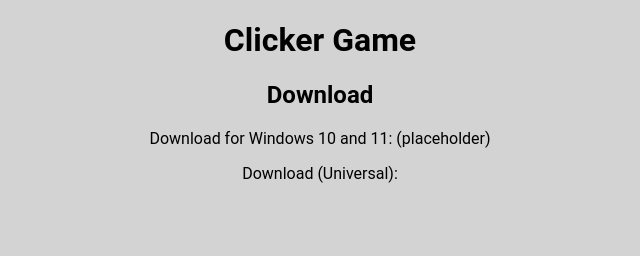
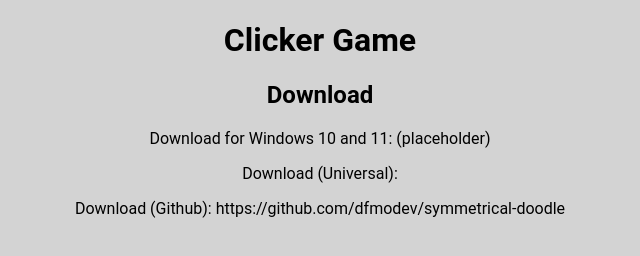
Before and after one commit to fallenjava/clicker-game, a plain HTML site: page download.html in a window 1280 px wide. Shown: the whole page, without its empty margins (320-960 px from the left). Drawn offline with Linux system fonts and the light colour scheme.

Commit message:
funny pun lol

```diff
--- a/download.html
+++ b/download.html
@@ -12,5 +12,6 @@
 
 	<p> Download for Windows 10 and 11: (placeholder) </p>
 	<p> Download (Universal): </p>
+	<p> Download (Github): https://github.com/dfmodev/symmetrical-doodle</p>
 </body>
 </html>
```
